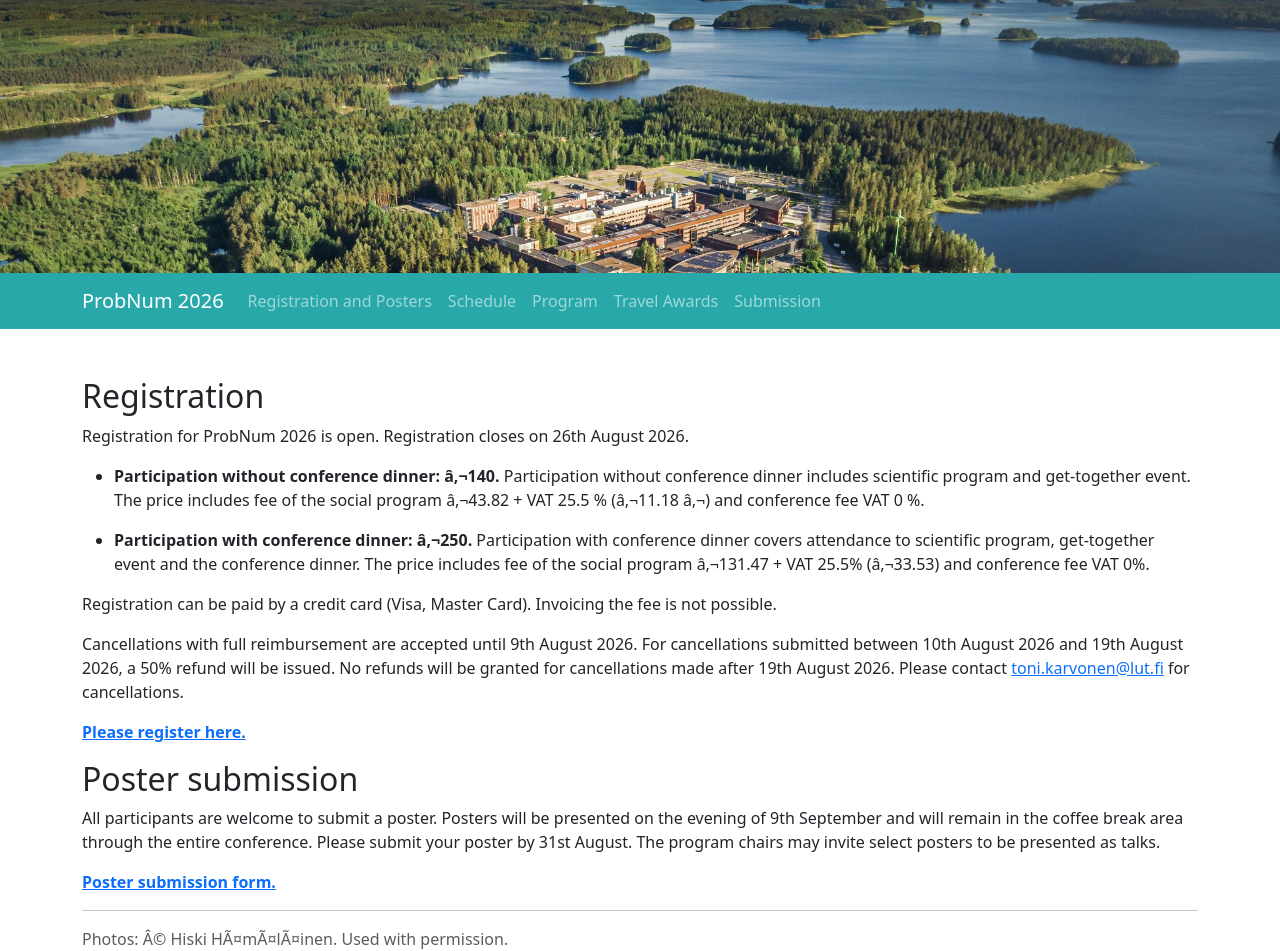
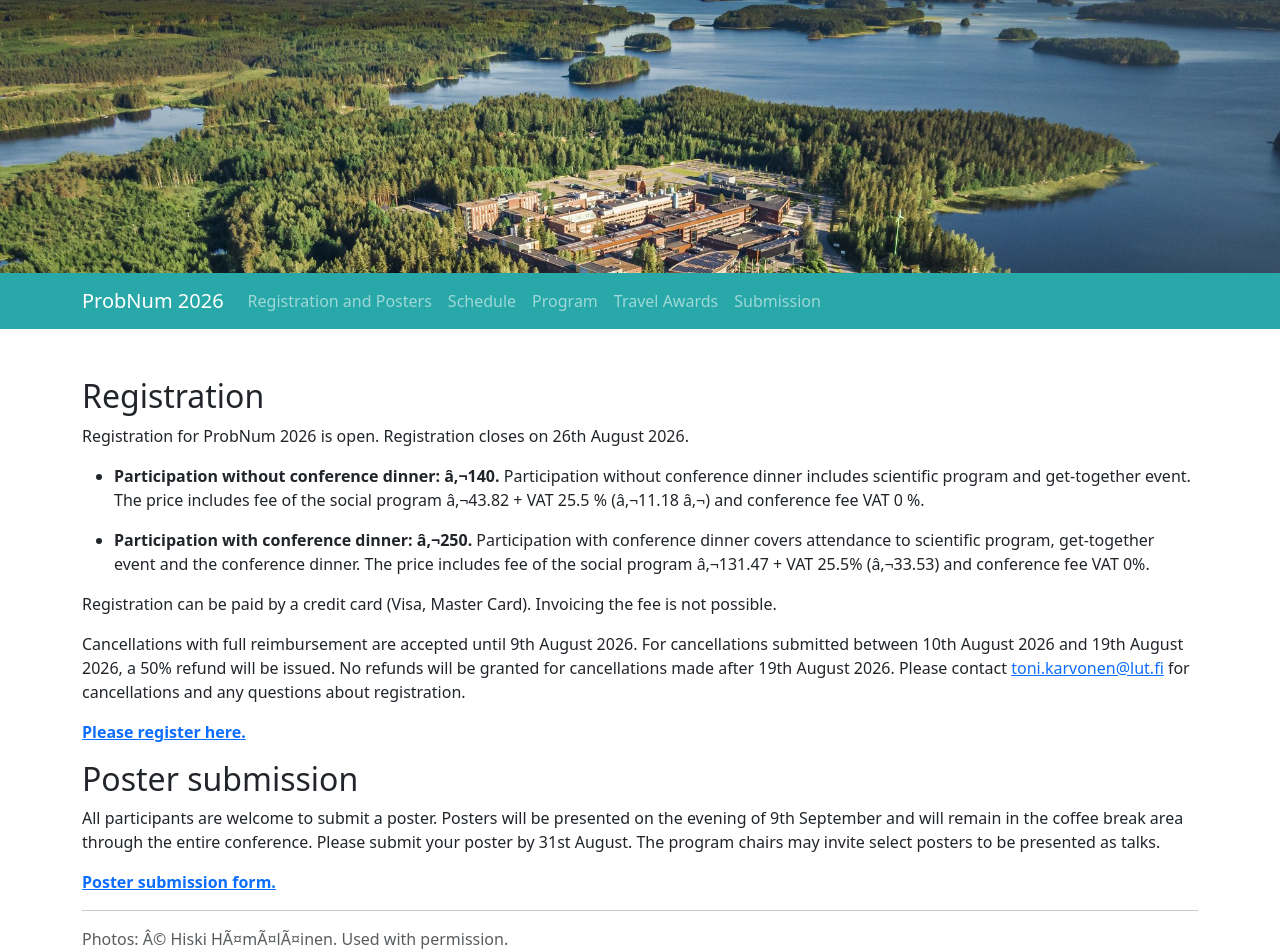
Before and after one commit to probnum2026/probnum2026.github.io, a Jekyll site: the page built from registration.md, in a window 1280 px wide. Built offline with Jekyll 4.4.1, drawn with Linux system fonts in a browser that asks for light colours; nearby versions of some CDN libraries.

Commit message:
edits to reg

```diff
--- a/registration.md
+++ b/registration.md
@@ -14,7 +14,7 @@ Registration for ProbNum 2026 is open. Registration closes on 26th August 2026.
 
 Registration can be paid by a credit card (Visa, Master Card). Invoicing the fee is not possible.
 
-Cancellations with full reimbursement are accepted until 9th August 2026. For cancellations submitted between 10th August 2026 and 19th August 2026, a 50% refund will be issued. No refunds will be granted for cancellations made after 19th August 2026. Please contact [toni.karvonen@lut.fi](mailto:toni.karvonen@lut.fi) for cancellations.
+Cancellations with full reimbursement are accepted until 9th August 2026. For cancellations submitted between 10th August 2026 and 19th August 2026, a 50% refund will be issued. No refunds will be granted for cancellations made after 19th August 2026. Please contact [toni.karvonen@lut.fi](mailto:toni.karvonen@lut.fi) for cancellations and any questions about registration.
 
 [**Please register here.**](https://www.lyyti.in/ProbNum_2026_The_2nd_International_Conference_on_Probabilistic_Numerics_7802)
 
```
